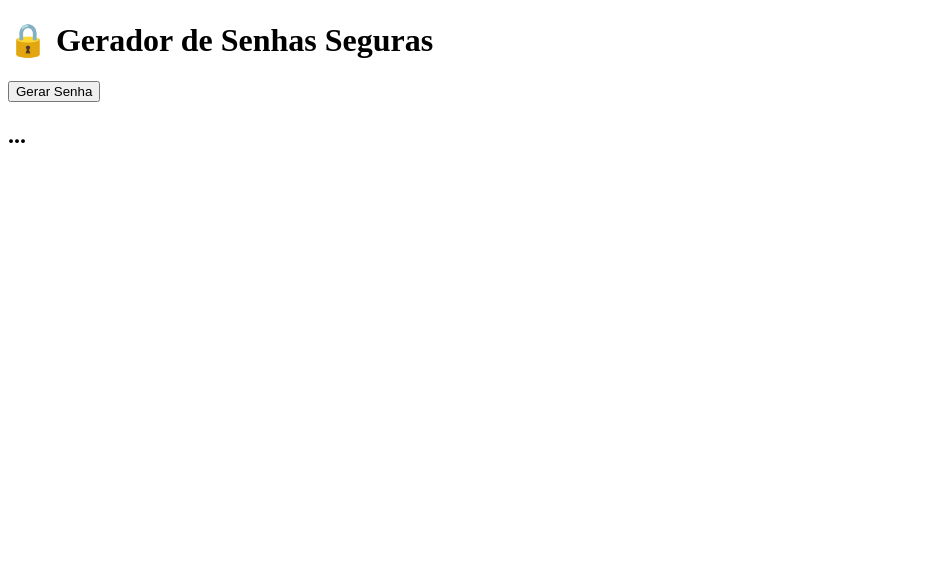
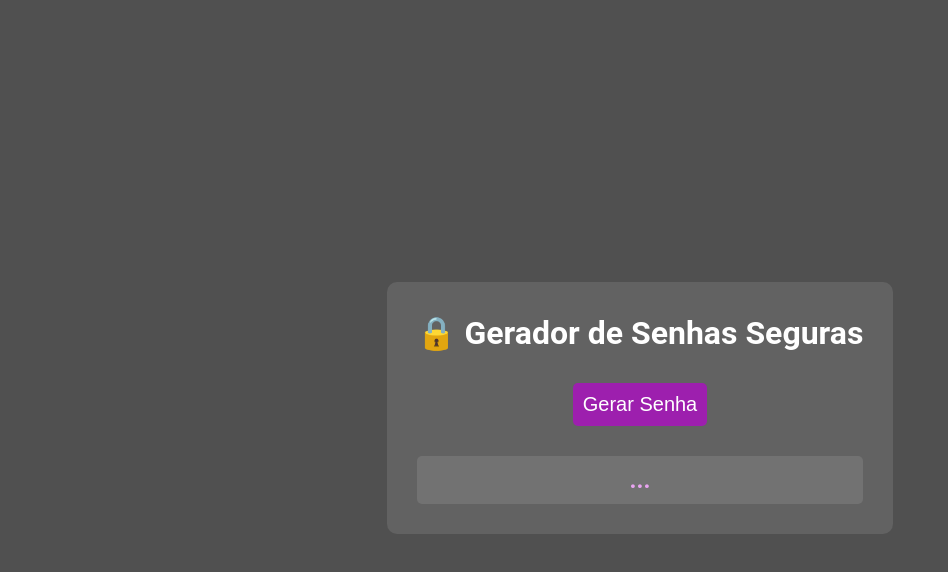
Before and after one commit to GabrielSilper/gerador-de-senha-segura, a website built with Vite: page index.html in a window 1280 px wide. Shown: the whole page, without its empty margins (0-948 px from the left). Built offline with nearby package versions, Linux system fonts and the light colour scheme.

Commit message:
Finalizado

```diff
--- a/index.html
+++ b/index.html
@@ -1,15 +1,20 @@
 <!DOCTYPE html>
 <html lang="en">
+
 <head>
     <meta charset="UTF-8">
     <meta http-equiv="X-UA-Compatible" content="IE=edge">
     <meta name="viewport" content="width=device-width, initial-scale=1.0">
     <title>Gerador de Senhas Seguras</title>
 </head>
+
 <body>
-    <h1>🔒 Gerador de Senhas Seguras</h1>
-    <button>Gerar Senha</button>
-    <h2>...</h2>
+    <main>
+        <h1>🔒 Gerador de Senhas Seguras</h1>
+        <button>Gerar Senha</button>
+        <h2>...</h2>
+    </main>
     <script src="./src/script.js" type="module"></script>
 </body>
+
 </html>
--- a/src/script.js
+++ b/src/script.js
@@ -1,4 +1,5 @@
 import { nanoid } from "nanoid";
+import './style.css'
 
 const bntGenerate = document.querySelector('button');
 const displayPassword = document.querySelector('h2');
--- /dev/null
+++ b/src/style.css
@@ -0,0 +1,37 @@
+/* src/style.css */
+body {
+    background-color: #505050;
+    color: white;
+    font-family: Roboto, Oxygen, Ubuntu, Cantarell, 'Open Sans', 'Helvetica Neue', sans-serif;
+    text-align: center;
+    display: flex;
+    flex-direction: column;
+    align-items: center;
+    justify-content: center;
+    min-height: 100vh;
+  }
+
+  main {
+    background-color: rgba(255,255,255,0.1);
+    max-width: 600px;
+    border-radius: 10px;
+    padding: 10px 30px;
+  }
+
+  h2 {
+    color: #e8a4f0;
+    background-color: rgba(255,255,255,0.1);
+    border-radius: 5px;
+    padding: 10px;
+  }
+
+  button {
+    background-color: #9d1fae;
+    border: 0 none;
+    padding: 10px;
+    font-size: 20px;
+    color: white;
+    border-radius: 5px;
+    cursor: pointer;
+    margin: 10px
+  }
```
